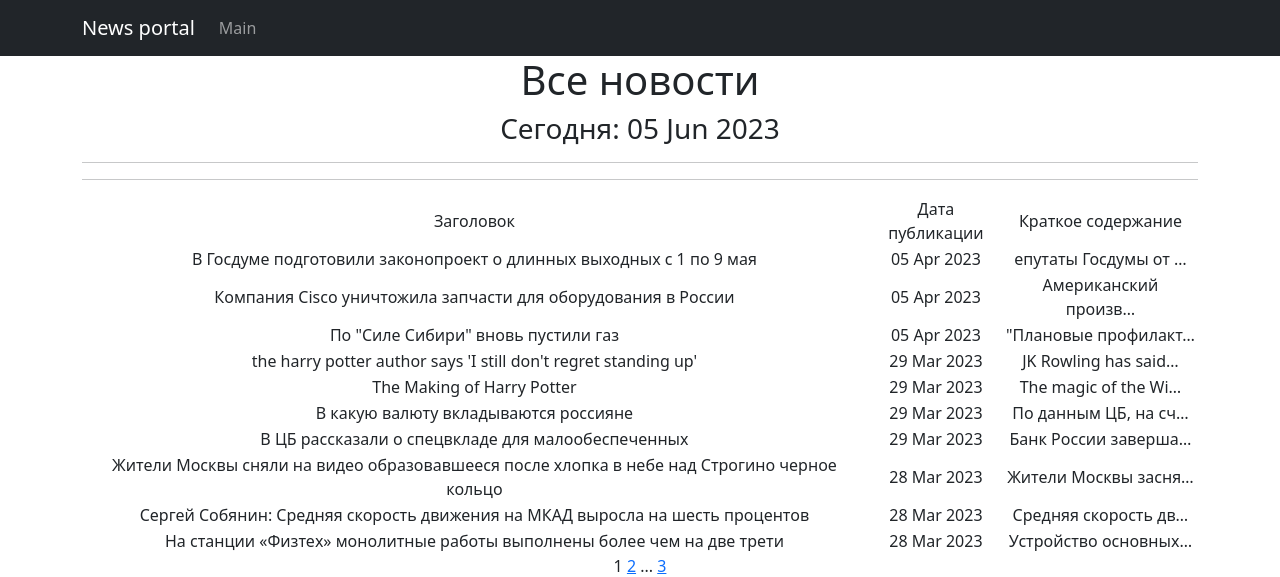
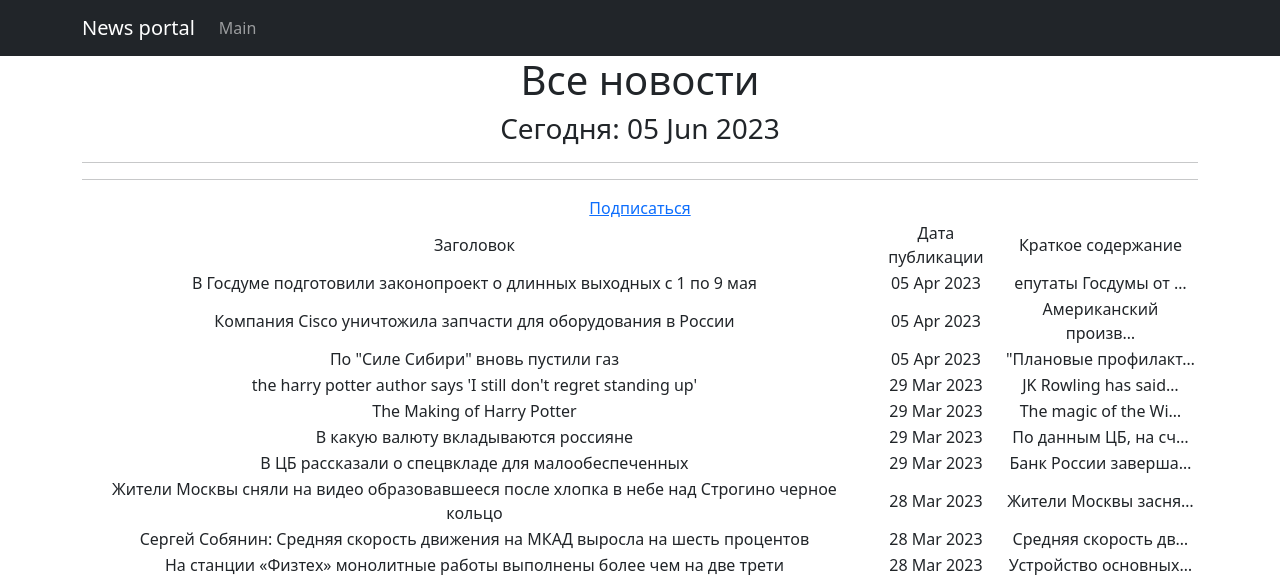
Before and after one commit to Alexey-dn/DjangoNews, a Django app: page /news/ in a window 1280 px wide. Shown: the top 577 px of the page. Run offline with Django 4.2, Linux system fonts and the light colour scheme; data comes from the database, SQL or seed files in the repository; some libraries are stand-ins or nearby versions.

Commit message:
add subscription button

```diff
--- a/News/templates/news.html
+++ b/News/templates/news.html
@@ -21,6 +21,7 @@ News
 <!--        <input type="submit" value="Найти" />-->
 <!--    </form>-->
     <hr>
+    <a href="{% url 'subscriptions' %}">Подписаться</a>
     {# Теперь будем проверять не request.user.is_authenticated, а конкретные права #}
     {% if perms.chitchat.add_post %}
     <a href="{% url 'post_create' %}">Добавить новость</a>
```
